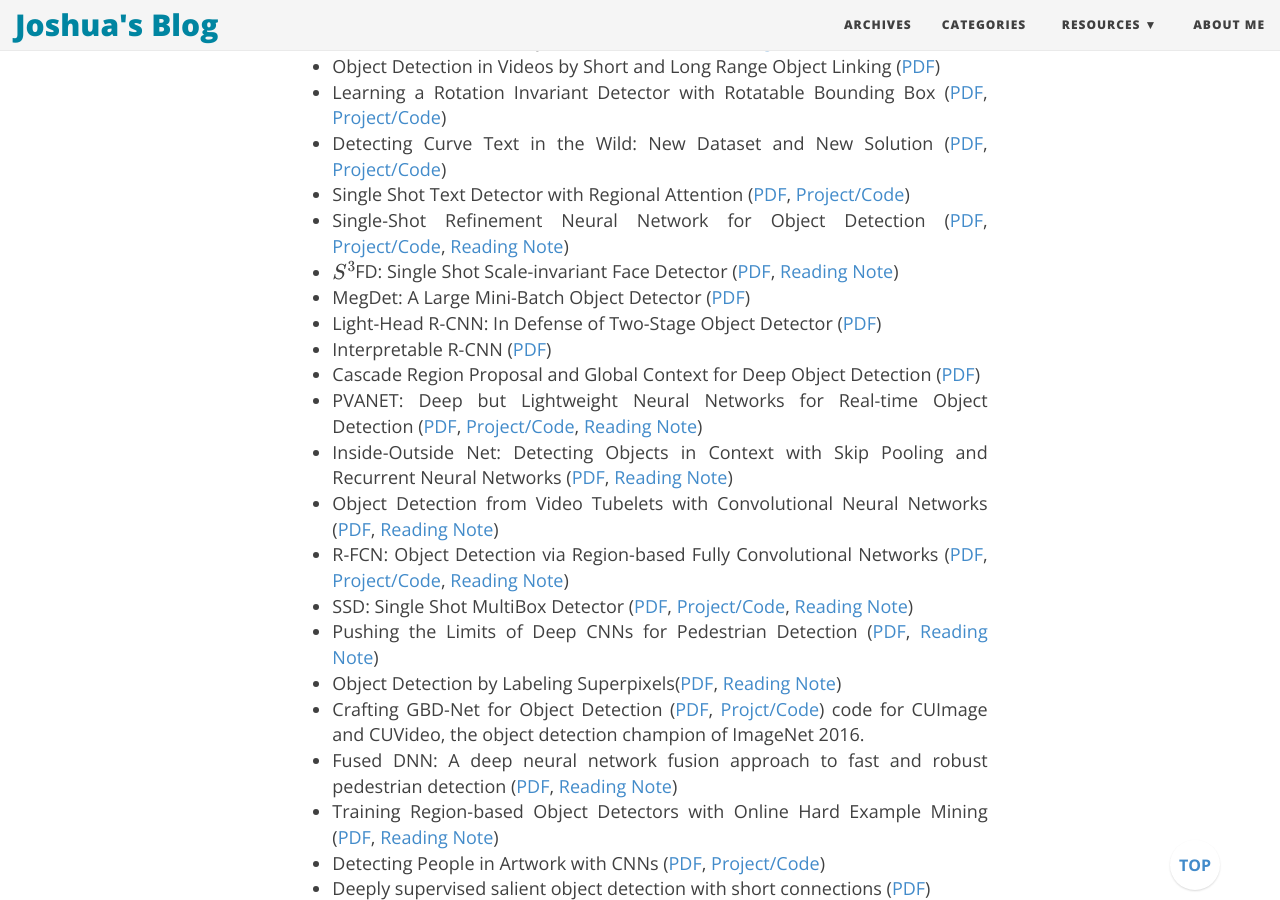
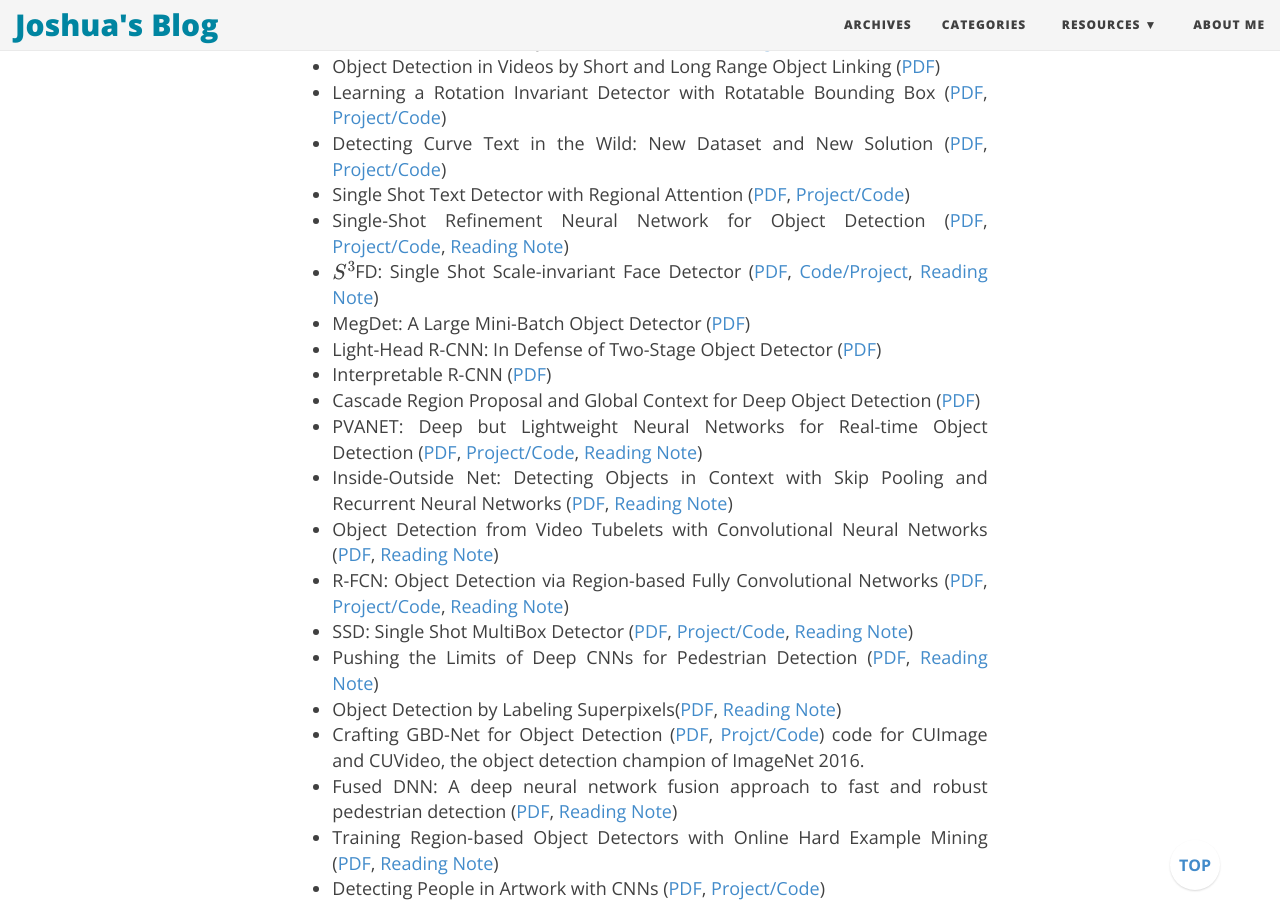
Before and after one commit to joshua19881228/joshua19881228.github.io, a Jekyll site: the page built from _posts/Computer_Vision/2016-08-25-my-jumble-of-computer-vision.md, in a window 1280 px wide and 900 px high, scrolled down 1838 px. Built offline with Jekyll 4.4.1, drawn with Linux system fonts in a browser that asks for light colours; nearby versions of some CDN libraries; formulas are drawn with MathJax 3; comment, search, counter and statistics services are not loaded.

Commit message:
add single shot face detector code

```diff
--- a/_posts/Computer_Vision/2016-08-25-my-jumble-of-computer-vision.md
+++ b/_posts/Computer_Vision/2016-08-25-my-jumble-of-computer-vision.md
@@ -33,7 +33,7 @@
 * Detecting Curve Text in the Wild: New Dataset and New Solution ([PDF](https://arxiv.org/abs/1712.02170), [Project/Code](https://github.com//Yuliang-Liu/Curve-Text-Detector#curve-text-detector))
 * Single Shot Text Detector with Regional Attention ([PDF](https://arxiv.org/abs/1709.00138), [Project/Code](https://github.com//BestSonny/SSTD))
 * Single-Shot Refinement Neural Network for Object Detection ([PDF](https://arxiv.org/abs/1711.06897), [Project/Code](https://github.com//sfzhang15/RefineDet), [Reading Note](https://joshua19881228.github.io/2018-01-10-Single-Shot-Refinement-Neural-Network/))
-* $S^3$FD: Single Shot Scale-invariant Face Detector ([PDF](https://arxiv.org/abs/1708.05237), [Reading Note](https://joshua19881228.github.io/2018-01-20-S-3_Face_Detector/))
+* $S^3$FD: Single Shot Scale-invariant Face Detector ([PDF](https://arxiv.org/abs/1708.05237), [Code/Project](https://github.com/sfzhang15/SFD), [Reading Note](https://joshua19881228.github.io/2018-01-20-S-3_Face_Detector/))
 * MegDet: A Large Mini-Batch Object Detector ([PDF](https://arxiv.org/abs/1711.07240))
 * Light-Head R-CNN: In Defense of Two-Stage Object Detector ([PDF](https://arxiv.org/abs/1711.07264))
 * Interpretable R-CNN ([PDF](https://arxiv.org/abs/1711.05226))
```
